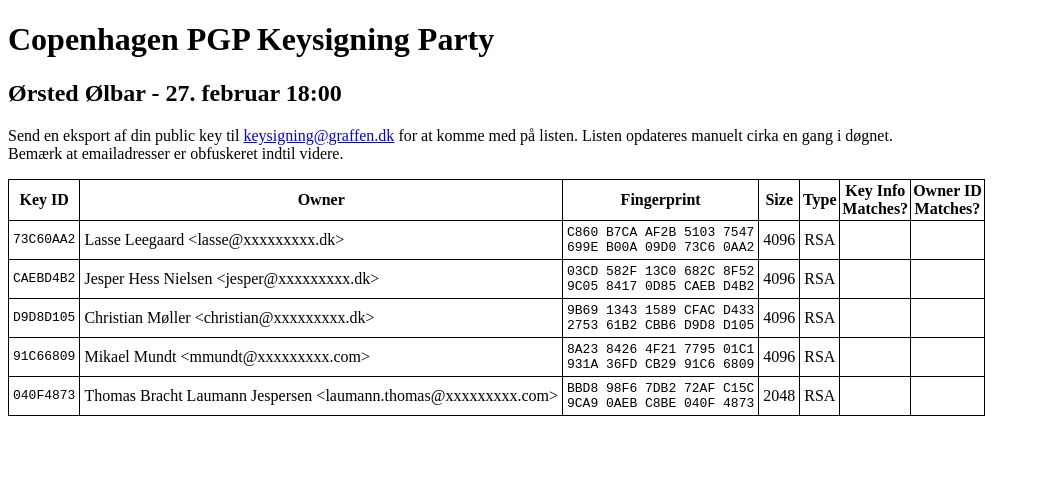
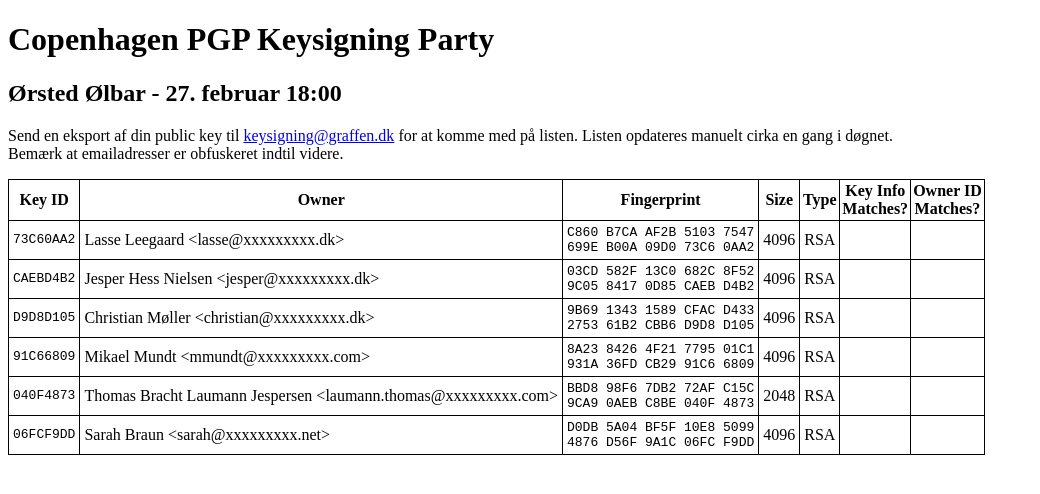
Before and after one commit to graffen/graffen.github.io, a Jekyll site: the page built from keysigning/index.md, in a window 1280 px wide. Shown: the top 494 px of the page, without its empty margins (0-1040 px from the left). Built offline with Jekyll 4.4.1, drawn with Linux system fonts in a browser that asks for light colours.

Commit message:
Add new keys for key signing party

```diff
--- a/keysigning/index.md
+++ b/keysigning/index.md
@@ -19,4 +19,6 @@ Bemærk at emailadresser er obfuskeret indtil videre.
 931A 36FD CB29 91C6 6809</pre></td><td>4096</td><td>RSA</td><td></td><td></td></tr>
 <tr><td><pre>040F4873</pre></td><td>Thomas Bracht Laumann Jespersen &lt;laumann.thomas@xxxxxxxxx.com&gt;</td><td><pre>BBD8 98F6 7DB2 72AF C15C
 9CA9 0AEB C8BE 040F 4873</pre></td><td>2048</td><td>RSA</td><td></td><td></td></tr>
+<tr><td><pre>06FCF9DD</pre></td><td>Sarah Braun &lt;sarah@xxxxxxxxx.net&gt;</td><td><pre>D0DB 5A04 BF5F 10E8 5099
+4876 D56F 9A1C 06FC F9DD</pre></td><td>4096</td><td>RSA</td><td></td><td></td></tr>
 </table>
```
